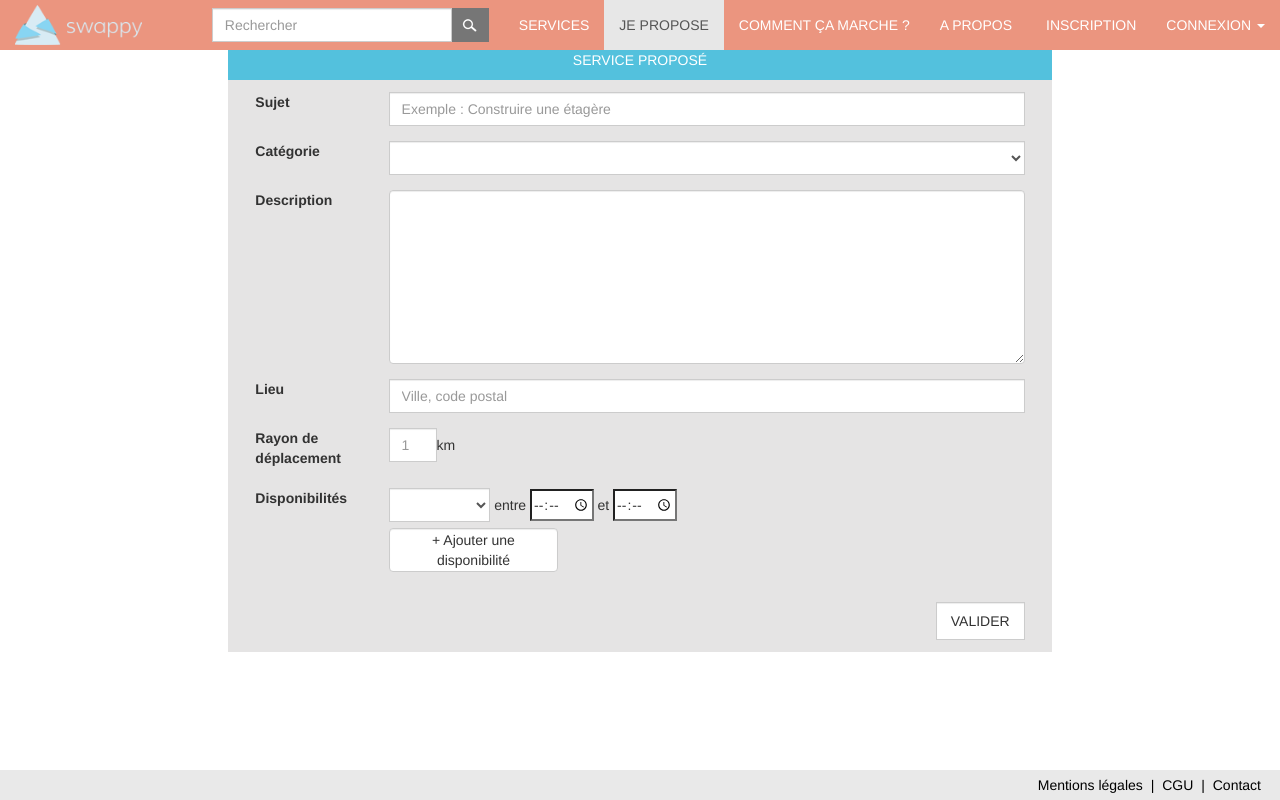
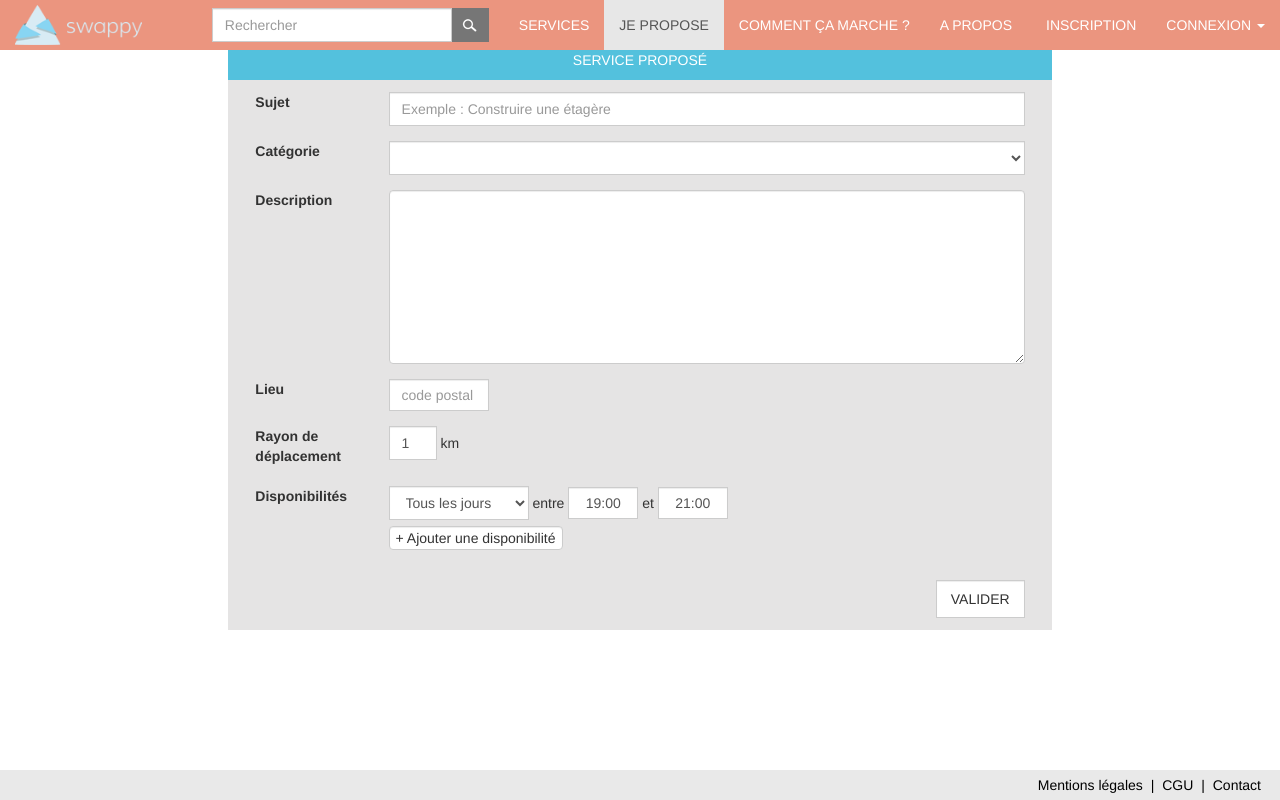
Before and after one commit to lionoweb/Swappy, a PHP site: page /beta/propose.php in a window 1280 px wide. Run offline with PHP 8.4, Linux system fonts and the light colour scheme; data that the repository does not hold is empty; some libraries are stand-ins or nearby versions.

Commit message:
1.2.2
- Page de proposition
- Bugs de recherche
- et autres

```diff
--- a/beta/css/main.css
+++ b/beta/css/main.css
@@ -305,12 +305,21 @@ input.space-button {
 }
 #spec_propose .greyback .days {
 	display: inline;
-	width:16%;
+	width:140px;
 }
 #spec_propose .greyback .time {
 	display: inline;
-	width:10%;
+	width:70px;
 	height:32px;
+}
+.zipcode {
+	display: inline;
+	width:100px;
+	height:32px;
+}
+.liketext {
+	border:none;
+	background:transparent;
 }
 #spec_propose .greyback button{
 	margin-top: 6px;
--- a/beta/inc/add_services.php
+++ b/beta/inc/add_services.php
@@ -5,7 +5,7 @@ require_once("services.php");
 $arr = array();
 if(isset($_POST['type'])) {
 	$services = new services($mysql);
-	$arr = $services->add_services($_POST);
+	$arr = $services->add_services($_POST, $user);
 }
 echo json_encode($arr);
 ?>
--- a/beta/js/main.js
+++ b/beta/js/main.js
@@ -42,7 +42,8 @@ $(document).ready(function(e) {
 				url: "inc/search.php",
 				dataType: "jsonp",
 				data: {
-				zipquery: request.term
+				zipquery: request.term,
+				extra: $("#zipbar").attr("data-s")
 				},
 				success: function( data ) {
 					response(data);
@@ -51,6 +52,7 @@ $(document).ready(function(e) {
 		},
 		minLength: 3,
 		select: function( event, ui ) {
+
 		},
 		open: function() {
 			$( this ).removeClass( "ui-corner-all" ).addClass( "ui-corner-top" );
@@ -82,7 +84,7 @@ $(document).ready(function(e) {
 		onAjaxFormComplete: send_mail_contact,
 		onBeforeAjaxFormValidation: load_ajax_d,
 		showOneMessage: true,
-		promptPosition : "topRight:-120"
+		promptPosition : "topLeft"
 	});
 	$("#login_form").validationEngine({
 		ajaxFormValidation: true,
@@ -90,9 +92,9 @@ $(document).ready(function(e) {
 		onAjaxFormComplete: login_user_function,
 		onBeforeAjaxFormValidation: load_ajax_d,
 		showOneMessage: true,
-		promptPosition : "topRight:-120"
+		promptPosition : "topLeft"
 	});
-	$("#add_services").validationEngine({
+	$("#spec_propose").validationEngine({
 		ajaxFormValidation: true,
 		ajaxFormValidationMethod: 'post',
 		onAjaxFormComplete: add_service_function,
@@ -111,11 +113,12 @@ $(document).ready(function(e) {
 			var i = $(this).attr("data-IDF");
 			$(".dispo_field[data-IDF='"+i+"']").remove();
 		});
-	$(".add_dispo").on("click", function() {
+	$(".add_dispo").on("click", function(e) {
+		e.preventDefault();
 		var lastID = $(".dispo_field:last").attr("data-IDF");
 		lastID++;
 		var html = '<span data-IDF="'+lastID+'" class="dispo_field">' +
-            	'Le <select id="dispoday['+lastID+']" name="dispoday['+lastID+']">' +
+            	'<select id="dispoday['+lastID+']" class="form-control days" name="dispoday['+lastID+']">' +
                 	'<option value="all">Tous les jours</option>' +
                     '<option value="weekend">Le week-end</option>' +
                 	'<option value="lun">Lundi</option>' +
@@ -126,7 +129,7 @@ $(document).ready(function(e) {
                     '<option value="sam">Samedi</option>' +
                     '<option value="dim">Dimanche</option>' +
                 '</select>' +
-                ' entre <input autocomplete="off" size="5" maxlength="5" name="dispostart['+lastID+']" value="19:00" class="validate[required] timepicker" id="dispostart['+lastID+']" type="text"> et <input autocomplete="off" maxlength="5" name="dispoend['+lastID+']" name="dispoend['+lastID+']" class="validate[required,timeCheck[dispostart{'+lastID+'}]] timepicker" value="21:00" size="5" type="text"> <a class="remove_dispo" data-idf="'+lastID+'">Effacer</a>' +
+                ' entre <input autocomplete="off" size="5" maxlength="5" name="dispostart['+lastID+']" value="19:00" class="validate[required] time timepicker form-control" id="dispostart['+lastID+']" type="text"> et <input autocomplete="off" maxlength="5" name="dispoend['+lastID+']" name="dispoend['+lastID+']" class="time form-control validate[required,timeCheck[dispostart{'+lastID+'}]] timepicker" value="21:00" size="5" type="text"> <a class="remove_dispo" data-idf="'+lastID+'">Effacer</a>' +
             '</span>';
 		$(html).insertAfter(".dispo_field:last");
 		$('.timepicker').datetimepicker({
@@ -179,7 +182,10 @@ function login_user_function(status, form, json, options) {
 	return true;
 }
 function ZipFill(json) {
-	$("input[name='cityname']").val(json[2]);
+		$("input[name='cityname']").val(json[2]);
+		if(json[1] == true) {
+			$("#spec_propose").validationEngine('closePrompt', $("input[name='cityname']"));
+		}
 }
 function navbar_padding() {
 	var h = $("nav").height() + parseInt($("nav").css("margin-bottom").replace("px", ""));
--- a/beta/propose.php
+++ b/beta/propose.php
@@ -4,6 +4,7 @@ require_once("inc/user.php");
 require_once("inc/mysql.php");
 require("inc/services.php");
 $user = new user($mysql);
+//$user->onlyUsers();
 $services = new services($mysql);
 if(isset($_GET['logout'])) {
 	$user->logout();
@@ -16,12 +17,14 @@ if(isset($_GET['logout'])) {
     <meta name="viewport" content="width=device-width, initial-scale=1">
     <title>Je propose</title>
     <link rel="stylesheet" href="css/jquery-ui.css">
+    <link rel="stylesheet" href="css/jquery.datetimepicker.css">
     <link rel="stylesheet" href="css/validationEngine.jquery.css" type="text/css"/>
     <link rel="stylesheet" href="css/template.css" type="text/css"/>
     <link rel="stylesheet" href="css/bootstrap.min.css">
     <link rel="stylesheet" href="css/main.css">
     <script src="js/jquery.js"></script>
     <script src="js/jquery-ui.js"></script>
+    <script src="js/jquery.datetimepicker.js"></script>
     <script src="js/ValidationEngine/languages/jquery.validationEngine-fr.js"></script>
     <script src="js/ValidationEngine/jquery.validationEngine.js"></script>
     <script src="js/bootstrap.min.js"></script>
@@ -98,8 +101,8 @@ if(isset($_GET['logout'])) {
         </div><!-- /.container-fluid -->
     </nav>
 
-    <form class="col-md-8 col-md-offset-2 col-sm-12 container" id="spec_propose" action="propose.php" method="post">
-
+    <form autocomplete="off" class="col-md-8 col-md-offset-2 col-sm-12 container" id="spec_propose" action="inc/add_services.php" method="post">
+		<input type="hidden" name="ID" value="<?php echo $user->cryptID; ?>">
         <div colspan="2" class="header_propose">Service proposé</div>
 
         <div class="greyback">
@@ -123,15 +126,15 @@ if(isset($_GET['logout'])) {
             <div class="form-group">
                 <label for="description" class="control-label col-xs-12 col-sm-2">Description</label>
                 <div class="col-xs-12 col-sm-10">
-                    <textarea id="description" class="form-control" rows="8" cols="22" name="info"></textarea>
+                    <textarea id="description" name="description" class="form-control" rows="8" cols="22" name="info"></textarea>
                 </div>
             </div>
 
             <div class="form-group">
                 <label for="zipbar" class="control-label col-xs-12 col-sm-2">Lieu</label>
                 <div class="col-xs-12 col-sm-10">
-                    <input id="zipbar" name="where" type="text" class="form-control" placeholder="Ville, code postal">
-                    <input type="hidden" name="zip" value="">
+                    <input id="zipcode" value="<?php echo $user->zipcode; ?>" name="zipcode" type="text" size="6" class="form-control validate[required,custom[onlyNumberSp],minSize[5],maxSize[5],ajax[ajaxZipCodeCallPHP]] zipcode" placeholder="code postal">
+                    <input type="text" class="liketext" disabled readonly name="cityname" value="<?php echo $user->city; ?>">
                  </div>
             </div>
 
@@ -139,16 +142,17 @@ if(isset($_GET['logout'])) {
                 <label for="km" class="control-label col-xs-12 col-sm-2">
                 Rayon de déplacement</label>
                 <div class="col-xs-12 col-sm-10">
-                    <input id="km" name="deplacement" type="number" class="form-control kilometre" placeholder="1">km
+                    <input id="km" name="distance" type="text" size="1" value="1" class="form-control kilometre validate[required,custom[onlyNumberSp]]" > km
                 </div>
             </div>
 
             <div class="form-group">
                 <label for="day" class="control-label col-xs-12 col-sm-2">Disponibilités</label>
                 <div class="col-xs-12 col-sm-10">
-                    <select id="day" name="day" class="form-control days">
-                            <?php $list_days = '<option val=""></option>'.
-                            '<option value="lun">Tous les jours</option>'.
+                <span data-IDF="1" class="dispo_field">
+                    <select id="dispoday[1]" name="dispoday[1]" class="form-control days">
+                            <?php $list_days = '<option value="all">Tous les jours</option>'.
+							'<option value="weekend">Le week-end</option>'.
                             '<option value="lun">Lundi</option>'.
                             '<option value="mar">Mardi</option>'.
                             '<option value="mer">Mercredi</option>'.
@@ -156,15 +160,18 @@ if(isset($_GET['logout'])) {
                             '<option value="ven">Vendredi</option>'.
                             '<option value="sam">Samedi</option>'.
                             '<option value="dim">Dimanche</option>';
-                            echo preg_replace('/value\=\"'.$day_s.'\"/', 'value="'.$day_s.'" selected', $list_days);
+                           echo $list_days;
                             ?></select>
                     </select>
                     entre
-                            <input type="time" name="from" class="time">
+                            <input size="5" maxlength="5" name="dispostart[1]" value="19:00" class="time form-control validate[required] timepicker" id="dispostart[1]" type="text">
                             et
-                            <input type="time" name="to" class="time">
+                            <input maxlength="5" name="dispoend[1]" name="dispoend[1]" class="validate[required,timeCheck[dispostart{1}]] form-control timepicker time" value="21:00" size="5" type="text">
+                            </span>
+                <button class="add_dispo">+ Ajouter une disponibilité</button>
                 </div>
-                <div class="dispo col-md-3 col-md-offset-2"><button>+ Ajouter une disponibilité</button></div>
+
+
             </div>
 
             <div class="form-group">
--- a/beta/services.php
+++ b/beta/services.php
@@ -151,7 +151,8 @@ if(isset($_GET['logout'])) {
                     <label for="day" class="control-label col-xs-12 col-sm-2">Quand ?</label>
                     <div class="col-xs-12 col-sm-10">
                         <select id="day" name="day" class="form-control">
-                        	<?php $list_days = '<option val=""></option>'.
+                        	<?php $list_days = '<option selected value="all">Tous les jours</option>'.
+							'<option value="weekend">Week-end</option>'.
                         	'<option value="lun">Lundi</option>'.
                             '<option value="mar">Mardi</option>'.
                             '<option value="mer">Mercredi</option>'.
```
Also changed, not shown: beta/inc/searches.php (+17 -13 lines), beta/inc/services.php (+31 -2 lines), beta/js/ValidationEngine/jquery.validationEngine.js.
